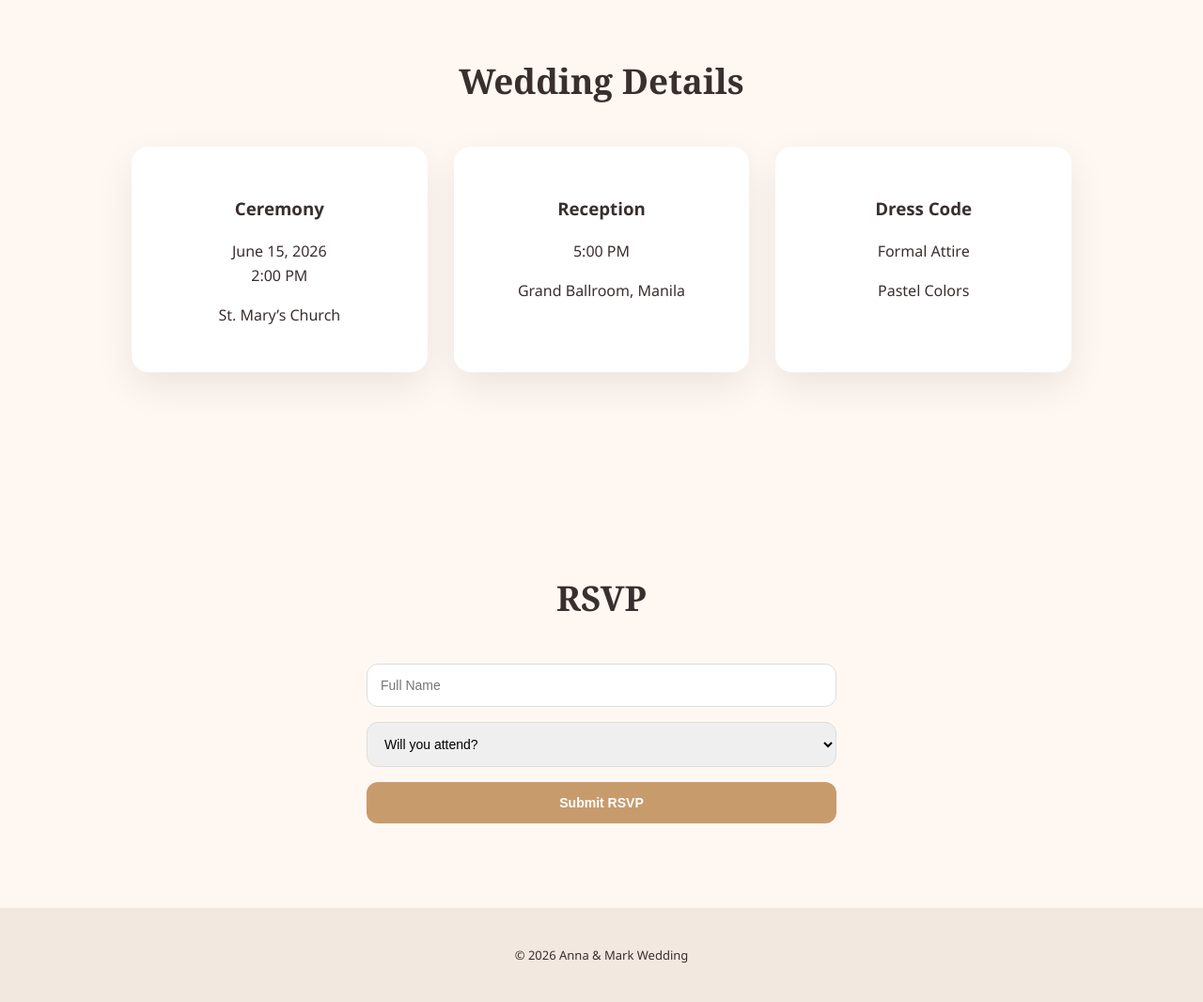
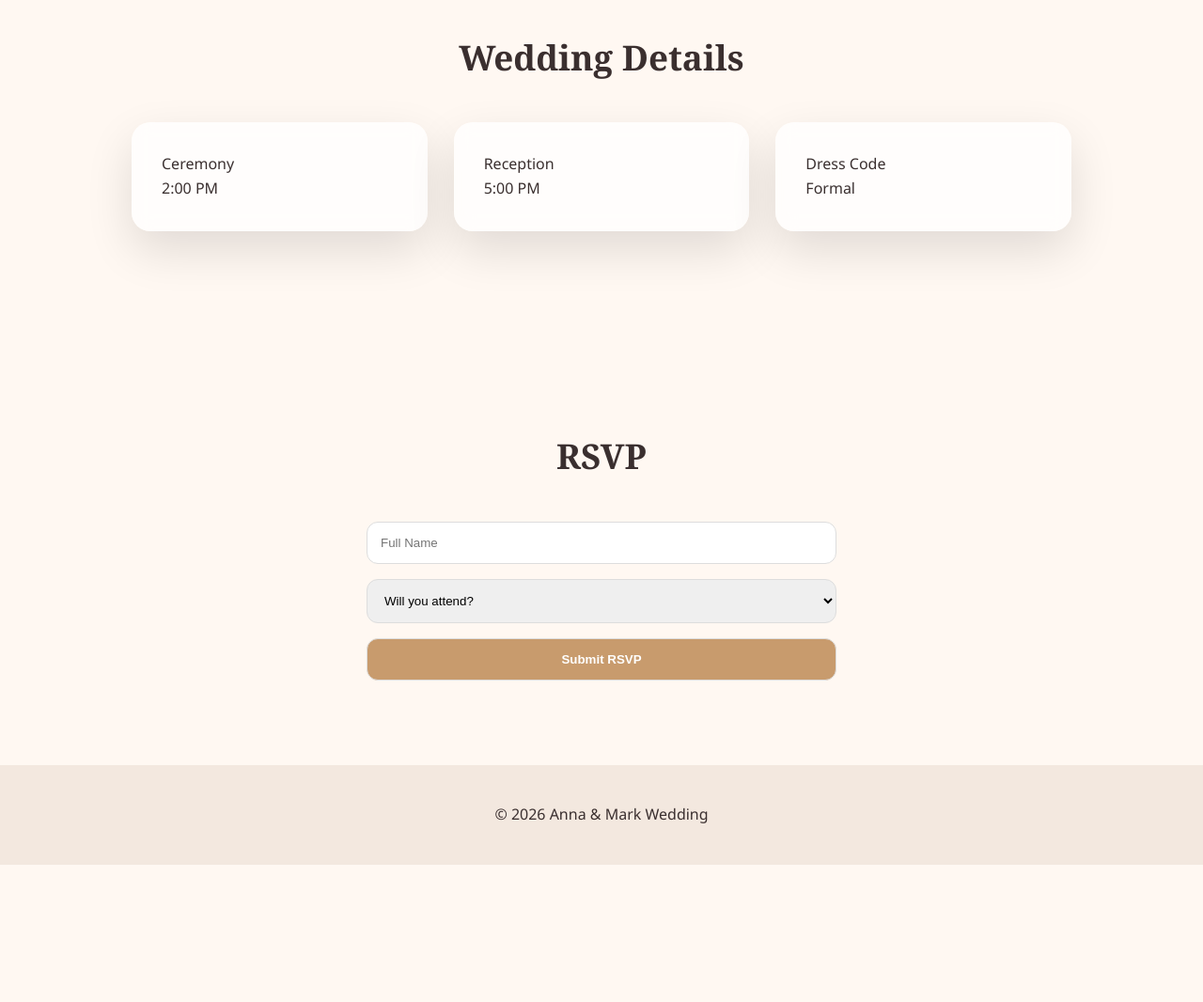
Before and after one commit to faithbutterfly979-cell/Wedding, a plain HTML site: page index.html in a window 1280 px wide. Shown: the part 1400-2466 px from the top of the page at 94% size. After the commit the page ends 2320 px from the top, so only its background shows below. Drawn offline with Linux system fonts and the light colour scheme.

Commit message:
Update index.html

```diff
--- a/index.html
+++ b/index.html
@@ -41,7 +41,6 @@ header {
   max-width: 1200px;
   margin: auto;
   padding: 0 24px;
-  width: 100%;
   display: flex;
   justify-content: space-between;
   align-items: center;
@@ -61,7 +60,7 @@ nav a {
 }
 
 /* ======================
-   HERO with Motion
+   HERO
 ====================== */
 .hero {
   min-height: 100vh;
@@ -115,23 +114,57 @@ nav a {
   to { background-position: 1000px 1000px; }
 }
 
-/* Hero text */
 .hero-content {
   position: relative;
   z-index: 2;
-  animation: fadeUp 1.6s ease forwards;
 }
 
 .hero h1 {
   font-family: "Georgia", serif;
   font-size: 3.8rem;
   color: white;
-  margin-bottom: 10px;
+  text-shadow: 0 10px 40px rgba(255,255,255,0.35);
 }
 
 .hero p {
   color: #fff;
   font-size: 1.3rem;
+}
+
+/* ======================
+   Floating Hearts
+====================== */
+.heart {
+  position: absolute;
+  width: 14px;
+  height: 14px;
+  background: rgba(255,255,255,0.6);
+  transform: rotate(45deg);
+  animation: floatHeart 12s linear infinite;
+}
+
+.heart::before,
+.heart::after {
+  content: "";
+  position: absolute;
+  width: 14px;
+  height: 14px;
+  background: inherit;
+  border-radius: 50%;
+}
+
+.heart::before { top: -7px; left: 0; }
+.heart::after { left: -7px; top: 0; }
+
+@keyframes floatHeart {
+  from {
+    transform: translateY(100vh) rotate(45deg);
+    opacity: 0;
+  }
+  to {
+    transform: translateY(-10vh) rotate(45deg);
+    opacity: 0.8;
+  }
 }
 
 /* ======================
@@ -153,26 +186,19 @@ section {
   margin-bottom: 40px;
 }
 
-/* Fade animation */
-.fade {
+/* Scroll Reveal */
+.reveal {
   opacity: 0;
-  transform: translateY(30px);
-  animation: fadeUp 1.2s ease forwards;
+  transform: translateY(40px);
+  transition: all 1.2s ease;
 }
 
-@keyframes fadeUp {
-  to {
-    opacity: 1;
-    transform: translateY(0);
-  }
+.reveal.active {
+  opacity: 1;
+  transform: translateY(0);
 }
 
-/* Our Story */
-.story {
-  text-align: center;
-}
-
-/* Details Cards */
+/* Cards */
 .details {
   display: grid;
   grid-template-columns: repeat(auto-fit, minmax(250px, 1fr));
@@ -180,16 +206,17 @@ section {
 }
 
 .card {
-  background: white;
+  background: rgba(255,255,255,0.75);
+  backdrop-filter: blur(10px);
   padding: 32px;
-  border-radius: 18px;
-  box-shadow: 0 15px 40px rgba(0,0,0,0.08);
-  text-align: center;
-  transition: transform 0.4s ease;
+  border-radius: 20px;
+  box-shadow: 0 20px 50px rgba(0,0,0,0.12);
+  transition: transform 0.4s ease, box-shadow 0.4s ease;
 }
 
 .card:hover {
-  transform: translateY(-6px);
+  transform: translateY(-10px) scale(1.02);
+  box-shadow: 0 30px 70px rgba(0,0,0,0.18);
 }
 
 /* RSVP */
@@ -205,20 +232,28 @@ input, select, button {
   padding: 14px;
   border-radius: 12px;
   border: 1px solid #ddd;
-  font-size: 14px;
 }
 
 button {
   background: #c89b6d;
   color: white;
-  border: none;
+  font-weight: bold;
   cursor: pointer;
-  font-weight: bold;
-  transition: transform 0.3s ease;
+  position: relative;
+  overflow: hidden;
 }
 
-button:hover {
-  transform: translateY(-2px);
+button::after {
+  content: "";
+  position: absolute;
+  inset: 0;
+  background: radial-gradient(circle, rgba(255,255,255,0.4), transparent);
+  opacity: 0;
+  transition: opacity 0.4s ease;
+}
+
+button:hover::after {
+  opacity: 1;
 }
 
 /* Footer */
@@ -226,18 +261,12 @@ footer {
   text-align: center;
   padding: 40px;
   background: #f3e8df;
-  font-size: 13px;
 }
 
 /* Responsive */
 @media (max-width: 768px) {
-  nav {
-    display: none;
-  }
-
-  .hero h1 {
-    font-size: 2.6rem;
-  }
+  nav { display: none; }
+  .hero h1 { font-size: 2.6rem; }
 }
 </style>
 </head>
@@ -255,73 +284,62 @@ footer {
   </div>
 </header>
 
-<!-- Hero -->
 <section class="hero">
   <div class="hero-content">
     <h1>Anna & Mark</h1>
     <p>June 15, 2026 • Manila, Philippines</p>
   </div>
+
+  <div class="heart" style="left:20%; animation-delay:0s"></div>
+  <div class="heart" style="left:50%; animation-delay:3s"></div>
+  <div class="heart" style="left:80%; animation-delay:6s"></div>
 </section>
 
-<!-- Our Story -->
 <section id="story">
-  <div class="section-inner story fade">
+  <div class="section-inner reveal">
     <h2 class="section-title">Our Story</h2>
-    <p>
-      We met in the most unexpected way and fell in love over coffee,
-      laughter, and countless memories. We can’t wait to celebrate our
-      forever with you.
-    </p>
+    <p>We met in the most unexpected way and fell in love over coffee and laughter.</p>
   </div>
 </section>
 
-<!-- Details -->
 <section id="details">
-  <div class="section-inner fade">
+  <div class="section-inner reveal">
     <h2 class="section-title">Wedding Details</h2>
-
     <div class="details">
-      <div class="card">
-        <h3>Ceremony</h3>
-        <p>June 15, 2026<br>2:00 PM</p>
-        <p>St. Mary’s Church</p>
-      </div>
-
-      <div class="card">
-        <h3>Reception</h3>
-        <p>5:00 PM</p>
-        <p>Grand Ballroom, Manila</p>
-      </div>
-
-      <div class="card">
-        <h3>Dress Code</h3>
-        <p>Formal Attire</p>
-        <p>Pastel Colors</p>
-      </div>
+      <div class="card">Ceremony<br>2:00 PM</div>
+      <div class="card">Reception<br>5:00 PM</div>
+      <div class="card">Dress Code<br>Formal</div>
     </div>
   </div>
 </section>
 
-<!-- RSVP -->
 <section id="rsvp" class="rsvp">
-  <div class="section-inner fade">
+  <div class="section-inner reveal">
     <h2 class="section-title">RSVP</h2>
-
     <form>
       <input type="text" placeholder="Full Name" required>
       <select required>
         <option value="">Will you attend?</option>
-        <option>Yes, gladly!</option>
-        <option>Sorry, can’t make it</option>
+        <option>Yes</option>
+        <option>No</option>
       </select>
-      <button type="submit">Submit RSVP</button>
+      <button>Submit RSVP</button>
     </form>
   </div>
 </section>
 
-<footer>
-  © 2026 Anna & Mark Wedding
-</footer>
+<footer>© 2026 Anna & Mark Wedding</footer>
+
+<script>
+const reveals = document.querySelectorAll('.reveal');
+window.addEventListener('scroll', () => {
+  reveals.forEach(el => {
+    if (el.getBoundingClientRect().top < window.innerHeight - 100) {
+      el.classList.add('active');
+    }
+  });
+});
+</script>
 
 </body>
 </html>
```
